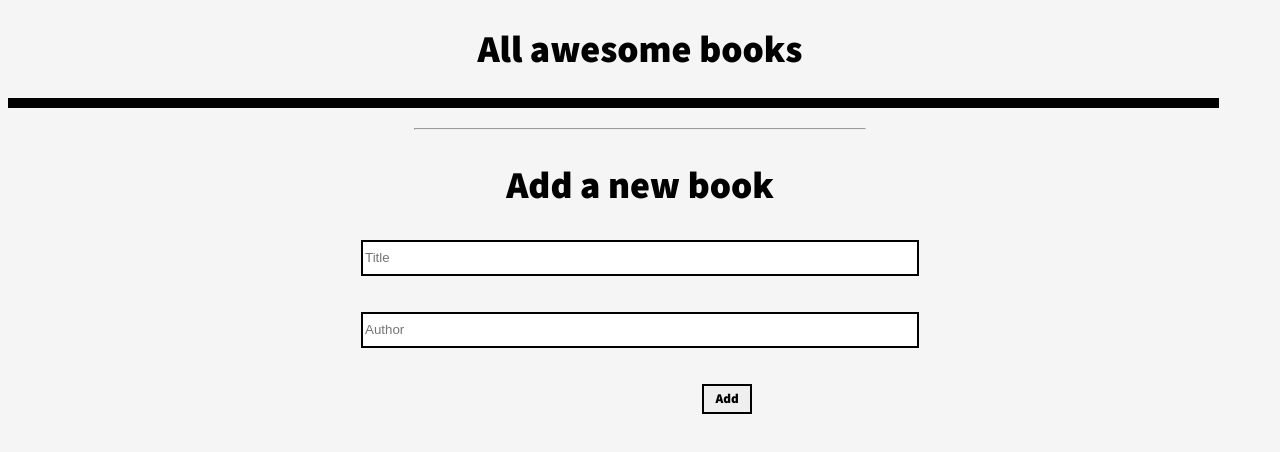
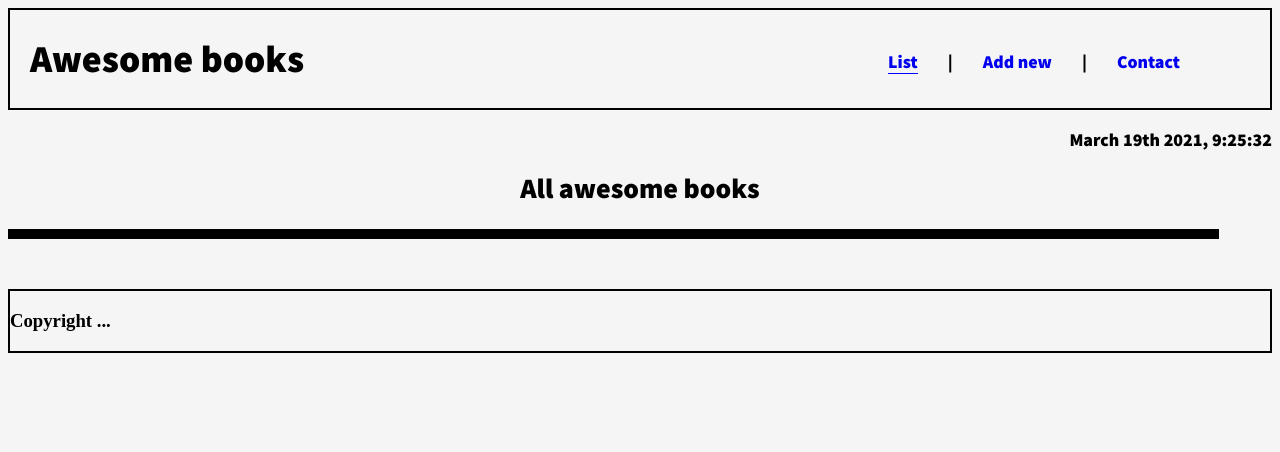
Before and after one commit to David-Kasilia/Awesome-Books, a website: page index.html in a window 1280 px wide. Drawn offline with Linux system fonts and the light colour scheme.

Commit message:
Complete project

```diff
--- a/index.html
+++ b/index.html
@@ -11,20 +11,36 @@
 </head>
 <body>
     <div class="head-container">
-        <h1 class="heading">All awesome books</h1>
+        <h1 class="heading">Awesome books</h1>
+        <nav class="nav-bar">
+            <ul class="nav-items" id="nav-bar">
+                <li class="active"><a href="#list">List</a></li>
+                <li>|</li>
+                <li><a href="#addNew" >Add new</a></li>
+                <li>|</li>
+                <li><a href="#contacts" >Contact</a></li>
+            </ul>
+        </nav>
     </div>
 
-    <div id="bookList">
-
+    <div>
+        <p class="date">March 19th 2021, 9:25:32</p>
     </div>
 
-    <hr>
+    <div id="content">
+        <div class="tab-pane active" id="list">
+            <h2 class="list-title" >All awesome books</h2>
+            <div id="bookList">
 
-    <div id="bookDetails">
+            </div>
+        </div>
 
-        <h2 class="add-book">Add a new book</h2>
+      <div class="tab-pane" id="addNew" >
+         <div id="bookDetails">
 
-        <form id="bookForm">
+          <h2 class="add-book"  >Add a new book</h2>
+
+           <form id="bookForm">
             <input type="text" placeholder="Title"  name="Title" id="title"/>
             <br>
             <br>
@@ -32,9 +48,27 @@
             <br>
             <br>
             <button id="button" type="submit">Add</button>
-        </form>
+            </form>
+          </div>
+
+        </div>
+
+      <div class="tab-pane" id="contacts">
+      <h2 class="contact-head">Contact Information</h2>
+      <p class="contText">Do have any questions or you just want to say "Hello"?<br>You can reach out to us!</p>
+      <ul class="contact-list">
+          <li class="email">Our e-mail: mail@mail.com</li>
+          <li class="number">Our phone number: 0043586534422</li>
+          <li class="address">Our address: Streetname 22, 84503 City, County</li>
+      </ul>
+
+      </div>
 
     </div>
+
+    <footer>
+        <h3 class="footer-text">Copyright ...</h3>
+    </footer>
 
     <script src="./script/script.js">
 
--- a/script/script.js
+++ b/script/script.js
@@ -1,5 +1,27 @@
 /* eslint-disable consistent-return */
 /* eslint max-classes-per-file: ["error", 5] */
+
+function onNavItemClick(event) {
+  let activePage = document.querySelectorAll('.active')
+
+  for(var i = 0; i < activePage.length; i++){
+    activePage[i].className = activePage[i].className.replace('active', '')
+
+  }
+
+  // activePage.forEach(function(page){
+  //   page.className = page.className.replace('active', '')
+  // })
+
+  event.target.parentElement.className += ' active'
+  document.getElementById(event.target.href.split('#')[1]).className += ' active'
+
+}
+const nav = document.getElementById('nav-bar');
+
+nav.addEventListener('click', onNavItemClick, false);
+
+
 class BookList {
   constructor(title, author) {
     this.title = title;
@@ -47,7 +69,7 @@ class UI {
   }
 
   static addBookToList(book) {
-    const bookList = document.querySelector('#bookList');
+    const bookList = document.getElementById('bookList');
 
     const listContainer = document.createElement('div');
 
@@ -72,7 +94,7 @@ class UI {
 
 document.addEventListener('DOMContentLoaded', UI.displayBooks);
 
-document.querySelector('#bookForm').addEventListener('submit', (e) => {
+document.getElementById('bookForm').addEventListener('submit', (e) => {
   e.preventDefault();
 
   const title = document.getElementById('title').value;
@@ -90,7 +112,7 @@ document.querySelector('#bookForm').addEventListener('submit', (e) => {
   UI.clearFields();
 });
 
-document.querySelector('#bookList').addEventListener('click', (e) => {
+document.getElementById('bookList').addEventListener('click', (e) => {
   UI.deleteBook(e.target);
 
   StoreBooks.removeBook(e.target.parentElement.previousElementSibling.textContent);
--- a/style.css
+++ b/style.css
@@ -10,6 +10,9 @@ body {
   font-family: 'Source Sans Pro', sans-serif;
 }
 
+.heading{
+  margin-left: 20px;
+}
 #bookList {
   border-style: solid;
   border-color: black;
@@ -72,3 +75,96 @@ hr {
   height: 30px;
   font-family: 'Source Sans Pro', sans-serif;
 }
+
+a{
+  text-decoration: none;
+}
+
+.nav-items{
+  list-style: none;
+  display: flex;
+  justify-content: space-evenly;
+  gap: 30px;
+  margin-top: 40px;
+  margin-right: 90px;
+  font-weight: 900;
+  font-size: 18px;
+  font-family: 'Source Sans Pro', sans-serif;
+  text-align: center;
+  color: black;
+
+
+}
+
+.nav-items .active a{
+  border-bottom: 1px solid blue;
+  &:hover {
+    border-color: transparent;
+    background: blue;
+    color: white;
+}
+}
+
+a:visited{
+  color: black;
+}
+
+.head-container{
+  display: flex;
+  justify-content: space-between;
+
+  border-style: solid;
+  border-color: black;
+  border-width: 2px;
+
+}
+
+.date{
+  float: right;
+  font-weight: 900;
+  font-size: 18px;
+  font-family: 'Source Sans Pro', sans-serif;
+
+}
+
+#content{
+  margin-top: 60px;
+}
+
+.list-title{
+  font-weight: 900;
+  font-size: 28px;
+  font-family: 'Source Sans Pro', sans-serif;
+  text-align: center;
+
+}
+
+footer{
+  margin-top: 50px;
+  border-style: solid;
+  border-color: black;
+  border-width: 2px;
+}
+
+.contact-head{
+  font-weight: 900;
+  font-size: 28px;
+  font-family: 'Source Sans Pro', sans-serif;
+  text-align: center;
+}
+
+.contText,
+.contact-list{
+  font-weight: 300;
+  font-size: 18px;
+  font-family: 'Open Sans', sans-serif;
+  margin-left: 350px;
+}
+
+.tab-pane {
+  display: none;
+}
+
+.tab-pane.active {
+  display: block;
+}
```
